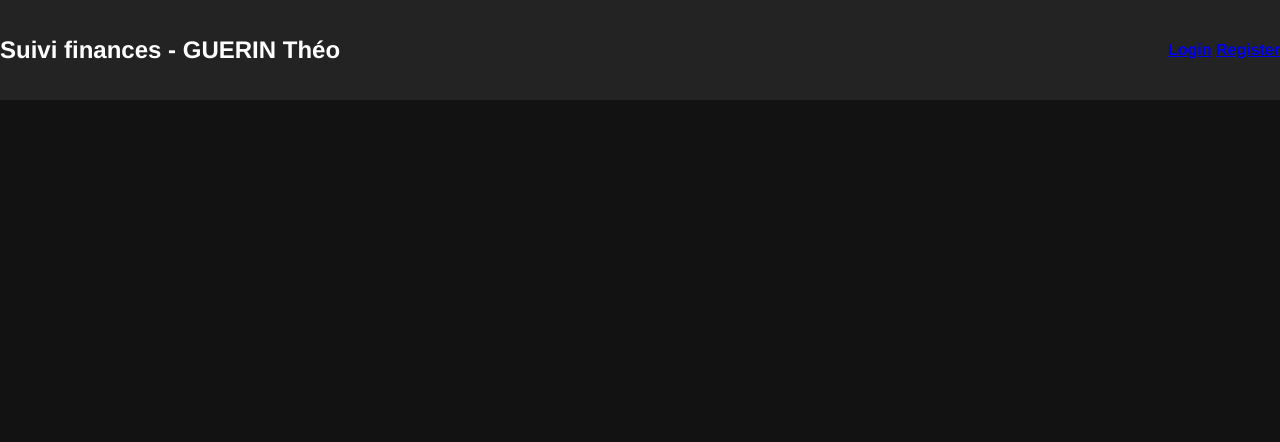
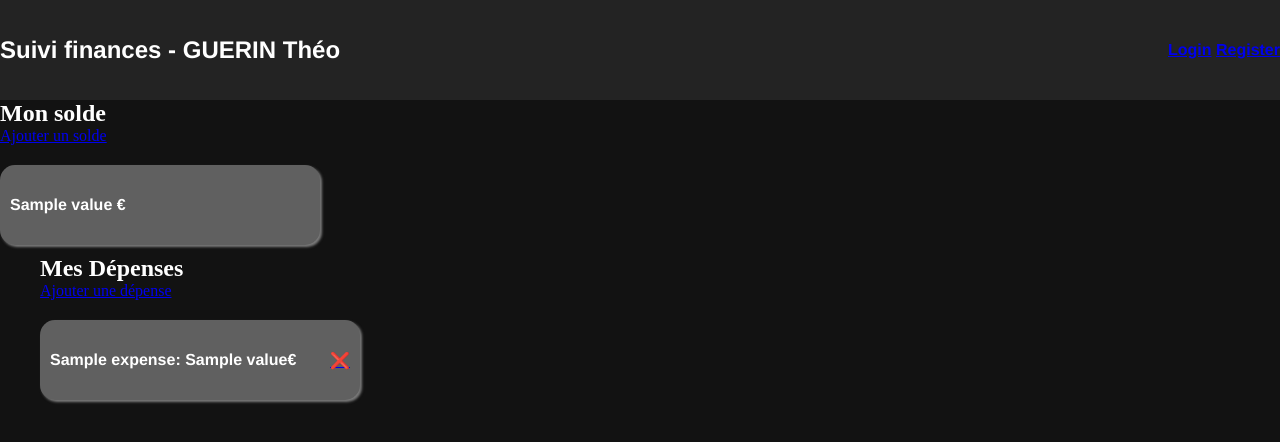
Before and after one commit to Eaulmesse/TP-_Python-_Webapp, a Flask app: template templates/dashboard.html in a window 1280 px wide. Shown: the top 442 px of the page. Run offline with Flask 3, Linux system fonts and the light colour scheme; the template is opened without the code that fills it: most values are stand-ins (such as "Sample title", 1, 10 or a date in 2020).

Commit message:
add: balance creation

```diff
--- a/main.py
+++ b/main.py
@@ -76,10 +76,15 @@ def logout():
 def dashboard():
     if 'user' not in session:
         return redirect(url_for('login'))
-    return render_template("dashboard.html")
+
+    expenses = query_db("SELECT * FROM Frais WHERE user_id = ?", [session['user']['id']])
+    balance = query_db("SELECT * FROM Solde WHERE user_id = ?", [session['user']['id']])
+
+    return render_template("dashboard.html", expenses=expenses, balance=balance)
+
 
 @app.route("/dashboard/create/expense", methods=['GET', 'POST'])
-def createExpense():
+def create_expense():
 
     if 'user' not in session:
         return redirect(url_for('login'))
@@ -93,17 +98,48 @@ def createExpense():
         query_db("INSERT INTO Frais (name, value, user_id) VALUES (?, ?, ?)", [name , value, user_id])
         db.commit()
 
-        return redirect(url_for('home'))
+        return redirect(url_for('dashboard'))
 
     return render_template("create_expense.html")
 
+@app.route('/delete/<int:expense_id>')
+def delete_expense(expense_id):
+    if 'user' not in session:
+        return redirect(url_for('login'))
 
+    db = get_db()
+    db.execute('DELETE FROM Frais WHERE id = ?', [expense_id])
+    db.commit()
+
+    return redirect(url_for('dashboard'))
+
+@app.route("/dashboard/create/balance", methods=['GET', 'POST'])
+def create_balance():  # Python utilise des noms de fonctions en minuscules avec des underscores
+    if 'user' not in session:
+        return redirect(url_for('login'))
+
+    # Vérifiez d'abord si l'utilisateur a déjà un solde.
+    existing_balance = query_db("SELECT * FROM Solde WHERE user_id = ?", [session['user']['id']], one=True)
+    if existing_balance:
+        # Rediriger l'utilisateur vers le tableau de bord s'il a déjà un solde
+        return redirect(url_for('dashboard'))
+
+    # Créer un nouveau solde si la méthode est POST et qu'aucun solde n'existe.
+    if request.method == 'POST':
+        value = request.form['value']
+        db = get_db()
+        db.execute("INSERT INTO Solde (user_id, value) VALUES (?, ?)", [session['user']['id'], value])
+        db.commit()
+        return redirect(url_for('dashboard'))
+
+    # Si la méthode n'est pas POST ou si aucun autre cas n'est rencontré, afficher le formulaire de création du solde.
+    return render_template("create_balance.html")
 
 def init_db():
     with app.app_context():
         db = get_db()
         cursor = db.cursor()
-        cursor.execute("SELECT name FROM sqlite_master WHERE type='table' AND name='User';")
+        cursor.execute("SELECT name FROM sqlite_master WHERE type='table' AND name='User'")
         table_exists = cursor.fetchone()
         if not table_exists:
             with app.open_resource('schema.sql', mode='r') as f:
--- a/static/styles/style.css
+++ b/static/styles/style.css
@@ -5,6 +5,7 @@
 
 body {
     background-color: #121212;
+    color: #FFF;
 }
 
 .navbar-container {
@@ -14,7 +15,6 @@ body {
     width: 100%;
     height: 100px;
     background-color: #232323;
-    color: #FFF;
     font-family: Helvetica, sans-serif;
     font-weight: bold;
 }
@@ -32,10 +32,31 @@ body {
     font-weight: bold;
     font-size: 50px;
     text-align: center;
-    color: #FFF;
 }
 
 .home-container img {
     width: 300px;
     height: 300px;
 }
+
+.expense-container {
+    padding: 10px;
+    margin: 0px 30px 0px 30px;
+
+}
+
+.expense {
+    font-weight: bold;
+    font-family: Helvetica, sans-serif;
+    list-style: none;
+    border-radius: 15px;
+    padding: 10px;
+    height: 60px;
+    width: 300px;
+    background-color: #606060;
+    display: flex;
+    align-items: center;
+    justify-content: space-between;
+    margin-top: 20px;
+    box-shadow: rgb(124, 124, 124) 1.95px 1.95px 2.6px;
+}
--- a/templates/dashboard.html
+++ b/templates/dashboard.html
@@ -6,6 +6,41 @@
 {% block content %}
     {% include "navbar.html" %}
 
+    <div class="balance-container">
+        <h2>Mon solde</h2>
+
+        <a href="{{ url_for('create_balance') }}">Ajouter un solde</a>
+
+
+
+        {% for balanceUser in balance %}
+            <div class="expense">
+                <p>{{ balanceUser.value }} €</p>
+
+            </div>
+        {% endfor %}
+
+
+    </div>
+
+    <div class="expense-container">
+        <h2>Mes Dépenses</h2>
+
+        <a href="{{ url_for('create_expense') }}">Ajouter une dépense</a>
+
+        <ul>
+            {% for expense in expenses %}
+            <div class="expense">
+                <li>{{ expense.name }}: {{ expense.value }}€</li>
+                <a href="{{ url_for('delete_expense', expense_id=expense.id) }}">❌</a>
+            </div>
+
+            {% else %}
+                <li>Aucune dépense enregistrée</li>
+            {% endfor %}
+        </ul>
+    </div>
+
 
 
 
```
Also changed, not shown: templates/create_balance.html (added, +15 -0 lines).
